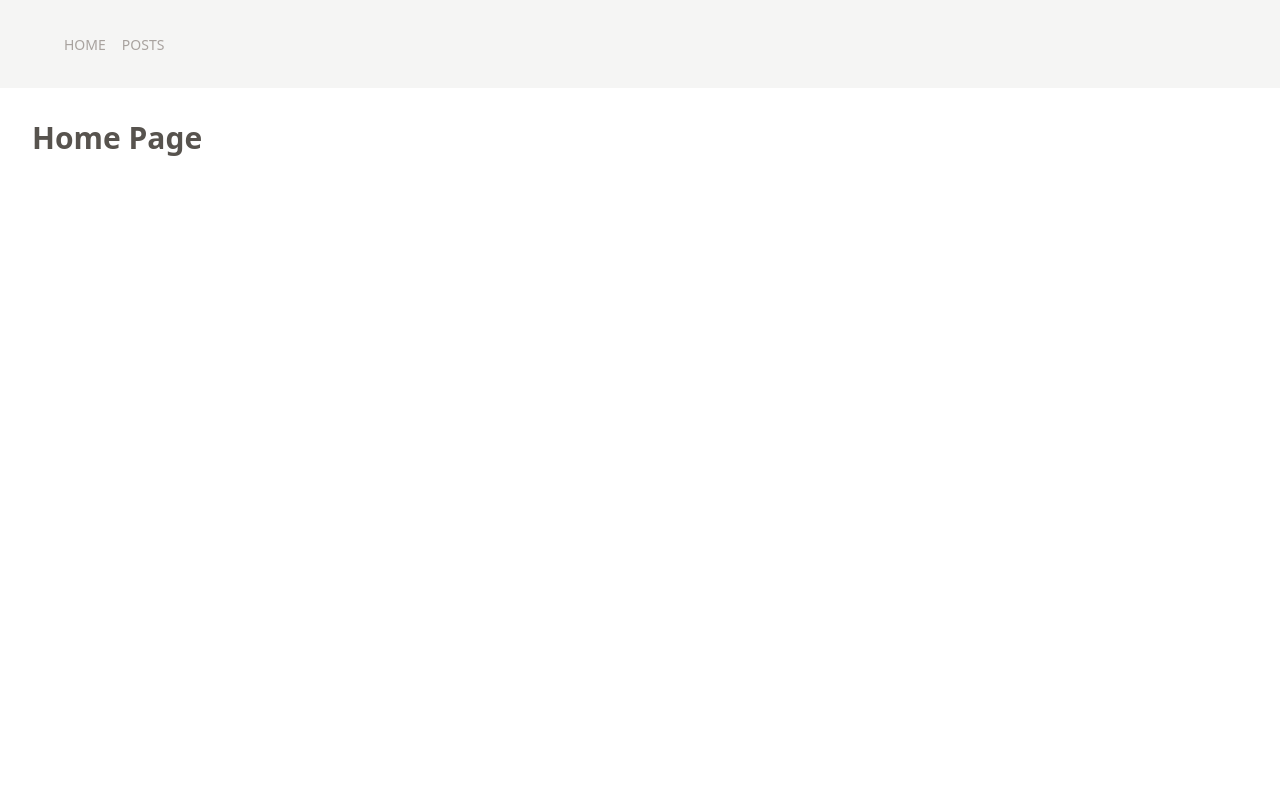
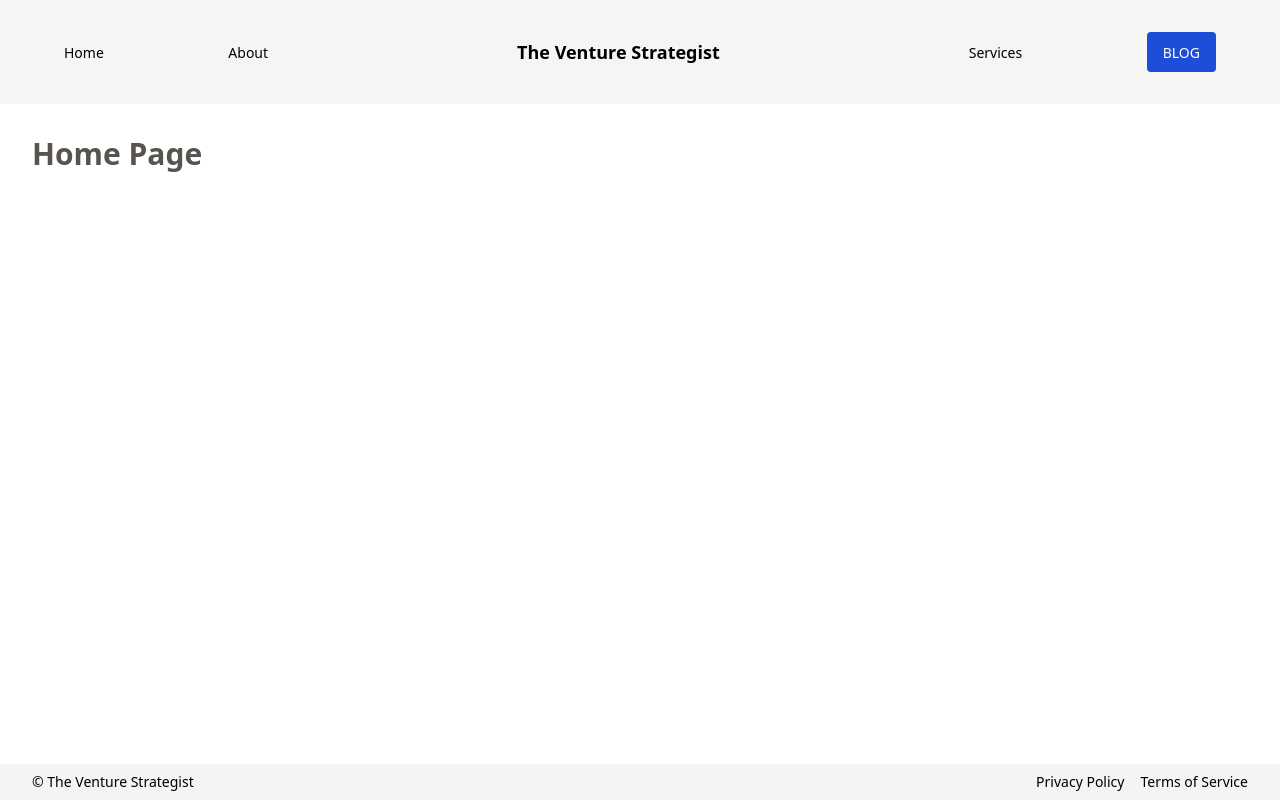
Before and after one commit to The-True-Hooha/venture-strategist, a Next.js app: page / in a window 1280 px wide. Built offline with nearby package versions, Linux system fonts and the light colour scheme.

Commit message:
refactor: layouts

```diff
--- a/src/components/layout/index.jsx
+++ b/src/components/layout/index.jsx
@@ -1,41 +1,69 @@
-import Link from 'next/link'
-import React from 'react'
+import Link from 'next/link';
+import React from 'react';
+import Navbar from './navBar';
+
 
 const Layout = ({ children }) => {
   return (
     <>
-      <header className='bg-stone-100 p-8'>
+    {/* <Navbar/> */}
+      <header className='bg-stone-100 p-4 md:p-8'>
         <nav className='container'>
-          <ul className='flex gap-4'>
+          <ul className='flex gap-4 items-center justify-between'>
             <li>
-              <Link
-                href='/'
-                className='text-sm font-medium uppercase text-stone-400'
-              >
+              <Link href='/' className='text-sm font-medium text-black'>
                 Home
               </Link>
             </li>
             <li>
+              <Link href='/about' className='text-sm font-medium text-black'>
+                About
+              </Link>
+            </li>
+            <li></li>
+            <li className='text-lg hidden md:flex font-bold text-center text-black'>
+              The Venture Strategist
+            </li>
+            <li></li>
+            <li>
+              <Link
+                href='/services'
+                className='text-sm font-medium text-black'
+              >
+                Services
+              </Link>
+            </li>
+            <li>
+              <button className='bg-blue-700 text-white px-4 py-2 rounded'>
               <Link
                 href='/posts'
-                className='text-sm font-medium uppercase text-stone-400'
+                className='text-sm font-medium text-white'
               >
-                Posts
+                BLOG
               </Link>
+              </button>
             </li>
           </ul>
         </nav>
       </header>
 
-      <main className='container p-8'>{children}</main>
+      <main className='container p-4 md:p-8'>{children}</main>
 
-      <footer className='text-sm font-medium text-white fixed bottom-0 left-0 w-full z-10'>
-        <div className='container'>
-          <p>copyrights the venture strategist</p>
+      <footer className='text-sm font-medium text-black bg-gray-100 py-2 fixed bottom-0 left-0 w-full z-10'>
+        <div className='container flex justify-between'>
+          <p>&copy; The Venture Strategist</p>
+          <div>
+            <Link href='/privacy' className='text-black mr-4'>
+              Privacy Policy
+            </Link>
+            <Link href='/terms' className='text-black'>
+              Terms of Service
+            </Link>
+          </div>
         </div>
       </footer>
     </>
-  )
-}
+  );
+};
 
-export default Layout
+export default Layout;
```
